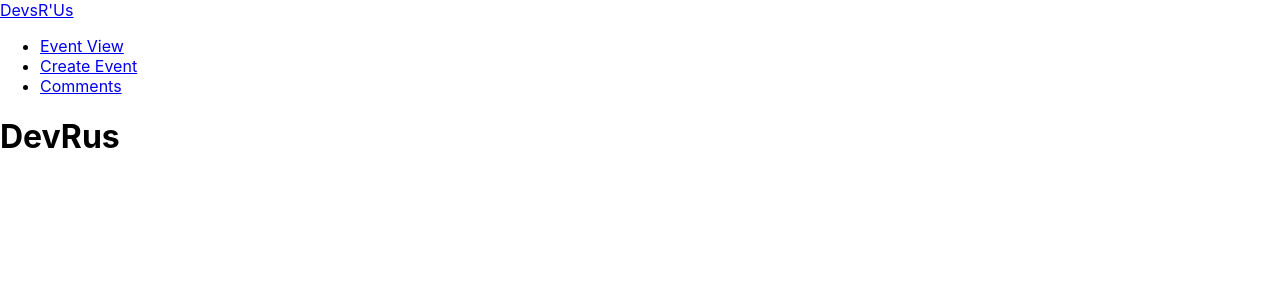
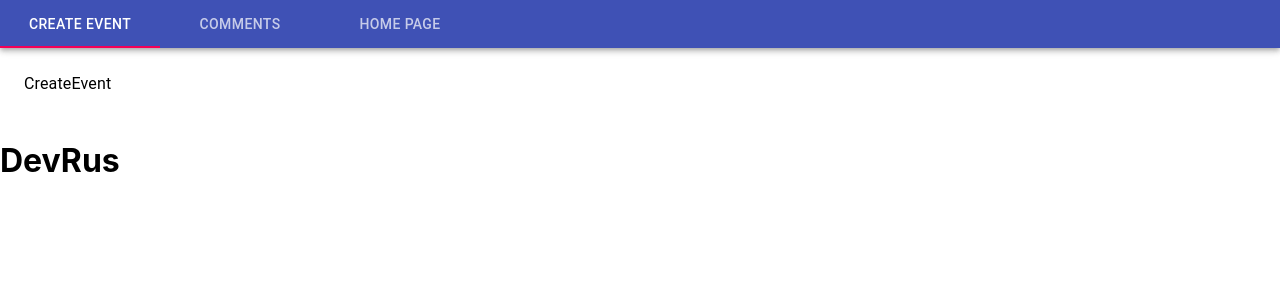
Before and after one commit to abrahanrodri/devsrusredux, a React (Create React App) app in the folder client/: page / in a window 1280 px wide. Shown: the top 300 px of the page. Built offline with nearby package versions, Linux system fonts and the light colour scheme.

Commit message:
add Navbar to project

```diff
--- a/client/src/components/Nav/Nav.css
+++ b/client/src/components/Nav/Nav.css
@@ -1,3 +1,4 @@
 nav.navbar.navbar-default {
     margin-bottom: 0;
   }
+  li {list-style-type: none;}
--- a/client/src/components/Nav/Nav.js
+++ b/client/src/components/Nav/Nav.js
@@ -1,56 +1,132 @@
-import React from "react";
-import { Link } from "react-router-dom";
-import "./Nav.css";
+// import React from "react";
+// import { Link } from "react-router-dom";
+// import "./Nav.css";
 
-function Navbar() {
+// function Navbar() {
+//   return (
+//     <nav className="navbar navbar-expand-lg navbar-light bg-light">
+//       <Link className="navbar-brand" to="/">
+//         DevsR'Us
+//       </Link>
+//       <div>
+//         <ul className="navbar-nav">
+//           <li className="nav-item">
+//             <Link
+//               to="/"
+//               className={
+//                 window.location.pathname === "/" ||
+//                 window.location.pathname === "/eventView"
+//                   ? "nav-link active"
+//                   : "nav-link"
+//               }
+//             >
+//               Event View
+//             </Link>
+//           </li>
+//           <li className="nav-item">
+//             <Link
+//               to="/CreateEvent"
+//               className={
+//                 window.location.pathname === "/CreateEvent"
+//                   ? "nav-link active"
+//                   : "nav-link"
+//               }
+//             >
+//               Create Event
+//             </Link>
+//           </li>
+//           <li className="nav-item">
+//             <Link
+//               to="/Comments"
+//               className={
+//                 window.location.pathname === "/Comments"
+//                   ? "nav-link active"
+//                   : "nav-link"
+//               }
+//             >
+//               Comments
+//             </Link>
+//           </li>
+//         </ul>
+//       </div>
+//     </nav>
+//   );
+// }
+
+// export default Navbar;
+
+import React from 'react';
+import PropTypes from 'prop-types';
+import { makeStyles } from '@material-ui/core/styles';
+import AppBar from '@material-ui/core/AppBar';
+import Tabs from '@material-ui/core/Tabs';
+import Tab from '@material-ui/core/Tab';
+import Typography from '@material-ui/core/Typography';
+import Box from '@material-ui/core/Box';
+
+function TabPanel(props) {
+  const { children, value, index, ...other } = props;
+
   return (
-    <nav className="navbar navbar-expand-lg navbar-light bg-light">
-      <Link className="navbar-brand" to="/">
-        DevsR'Us
-      </Link>
-      <div>
-        <ul className="navbar-nav">
-          <li className="nav-item">
-            <Link
-              to="/"
-              className={
-                window.location.pathname === "/" ||
-                window.location.pathname === "/eventView"
-                  ? "nav-link active"
-                  : "nav-link"
-              }
-            >
-              Event View
-            </Link>
-          </li>
-          <li className="nav-item">
-            <Link
-              to="/CreateEvent"
-              className={
-                window.location.pathname === "/CreateEvent"
-                  ? "nav-link active"
-                  : "nav-link"
-              }
-            >
-              Create Event
-            </Link>
-          </li>
-          <li className="nav-item">
-            <Link
-              to="/Comments"
-              className={
-                window.location.pathname === "/Comments"
-                  ? "nav-link active"
-                  : "nav-link"
-              }
-            >
-              Comments
-            </Link>
-          </li>
-        </ul>
-      </div>
-    </nav>
+    <Typography
+      component="div"
+      role="tabpanel"
+      hidden={value !== index}
+      id={`simple-tabpanel-${index}`}
+      aria-labelledby={`simple-tab-${index}`}
+      {...other}
+    >
+      <Box p={3}>{children}</Box>
+    </Typography>
   );
 }
 
-export default Navbar;
+TabPanel.propTypes = {
+  children: PropTypes.node,
+  index: PropTypes.any.isRequired,
+  value: PropTypes.any.isRequired,
+};
+
+function a11yProps(index) {
+  return {
+    id: `simple-tab-${index}`,
+    'aria-controls': `simple-tabpanel-${index}`,
+  };
+}
+
+const useStyles = makeStyles(theme => ({
+  root: {
+    flexGrow: 1,
+    backgroundColor: theme.palette.background.paper,
+  },
+}));
+
+export default function SimpleTabs() {
+  const classes = useStyles();
+  const [value, setValue] = React.useState(0);
+
+  function handleChange(event, newValue) {
+    setValue(newValue);
+  }
+
+  return (
+    <div className={classes.root}>
+      <AppBar position="static">
+        <Tabs value={value} onChange={handleChange} aria-label="simple tabs example">
+          <Tab label="Create Event" {...a11yProps(0)} />
+          <Tab label="Comments" {...a11yProps(1)} />
+          <Tab label="Home Page" {...a11yProps(2)} />
+        </Tabs>
+      </AppBar>
+      <TabPanel value={value} index={0}>
+        CreateEvent
+      </TabPanel>
+      <TabPanel value={value} index={1}>
+        Comments
+      </TabPanel>
+      <TabPanel value={value} index={2}>
+        Home Page
+      </TabPanel>
+    </div>
+  );
+}
```
